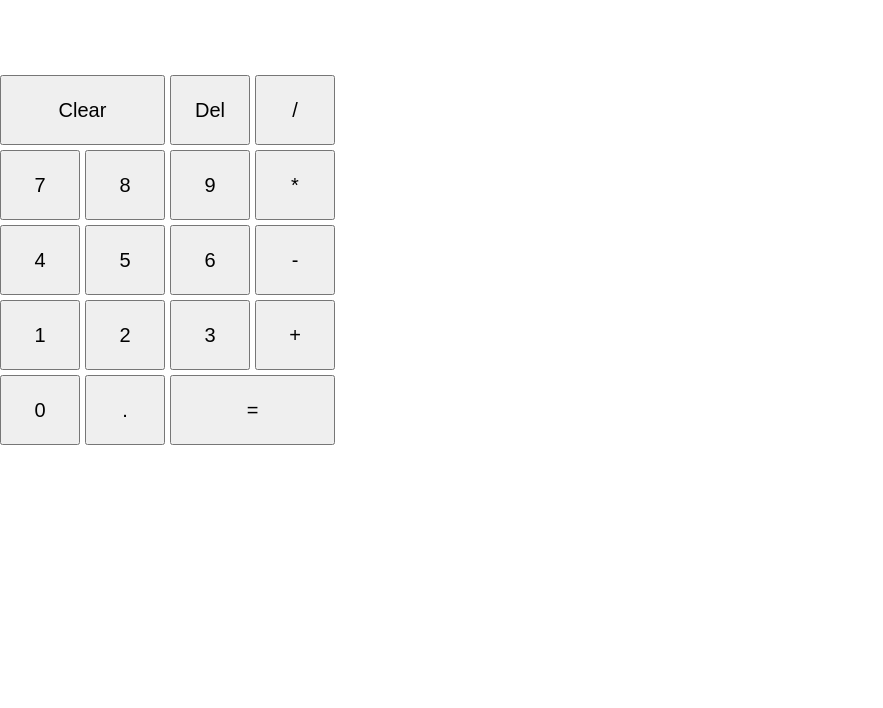
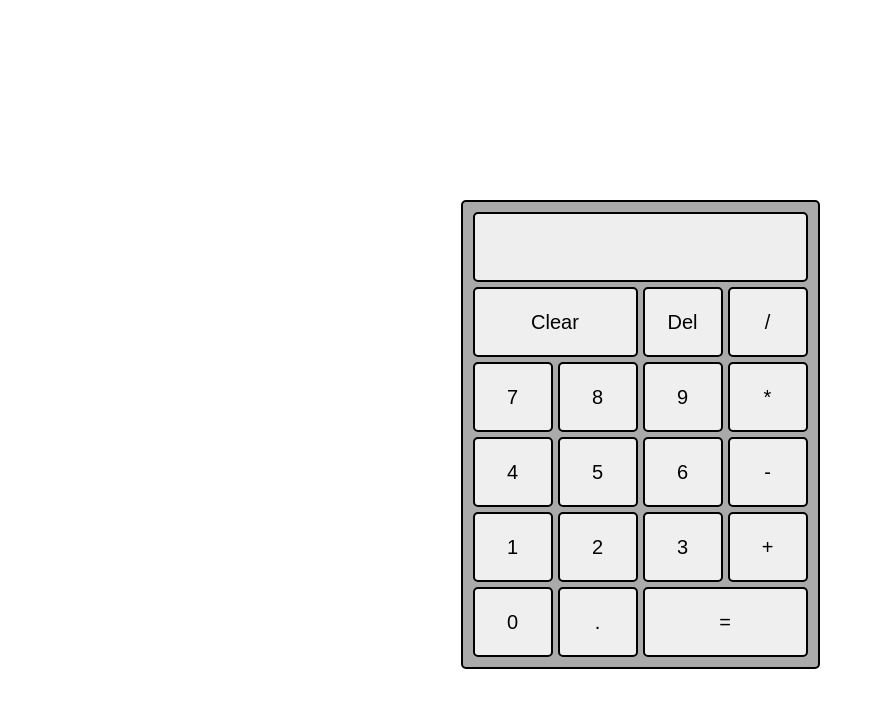
Before and after one commit to CJKbarts/calculator, a plain HTML site: page index.html in a window 1280 px wide. Shown: the whole page, without its empty margins (0-883 px from the left). Drawn offline with Linux system fonts and the light colour scheme.

Commit message:
Add style changes and fix bug
Add padding around screen content
Add display for currentOperator

Fix equals bug
Entering a digit after entering equals button was updating the display
value and not creating a new one

```diff
--- a/index.html
+++ b/index.html
@@ -7,12 +7,14 @@
     <link rel="stylesheet" href="style.css">
 </head>
 <body>
-    <div class="header"></div>
     <div class="main">
-        <div class="calculatorBase">
-            <div class="displayScreen">
+        <div class="calculator">
+            <div class="screen">
                 <div class="storedValueScreen"></div>
-                <div class="displayValueScreen"></div>
+                <div class="row">
+                    <div class="operatorScreen"></div>
+                    <div class="displayValueScreen"></div>
+                </div>
             </div>
             <div class="buttons column">
                 <div class="row">
@@ -50,7 +52,6 @@
             </div>
         </div>
     </div>
-    <div class="footer"></div>
     <script src="script.js"></script>
 </body>
 </html>
--- a/script.js
+++ b/script.js
@@ -5,8 +5,10 @@ let displayValue = "";
 let storedValue = null;
 let currentOperator = null;
 let operatorEntered = false;
+let equalsEntered = false;
 const displayValueScreen = document.querySelector(".displayValueScreen");
 const storedValueScreen = document.querySelector(".storedValueScreen");
+const operatorScreen = document.querySelector(".operatorScreen");
 
 const digitButtons = document.querySelectorAll(".digit");
 digitButtons.forEach(
@@ -17,6 +19,12 @@ digitButtons.forEach(
                 displayValue = button.textContent
                 updateDisplay();
                 operatorEntered = false;
+            }
+
+            else if (equalsEntered){
+                displayValue = button.textContent;
+                updateDisplay();
+                equalsEntered = false;
             }
 
             else {
@@ -30,6 +38,7 @@ digitButtons.forEach(
 function updateDisplay(){
     displayValueScreen.textContent = displayValue;
     storedValueScreen.textContent = storedValue;
+    operatorScreen.textContent = currentOperator;
 }
 
 const operatorButtons = document.querySelectorAll(".operator");
@@ -72,6 +81,8 @@ const equalsButton = document.querySelector("#equals");
 equalsButton.addEventListener("click", ()=> {
     displayValue = operate(+storedValue, +displayValue, currentOperator);
     storedValue = null;
+    equalsEntered = true;
+    currentOperator = null;
     updateDisplay();
 })
 
--- a/style.css
+++ b/style.css
@@ -4,28 +4,54 @@
     box-sizing: border-box;
 }
 
-/* Header */
+body{
+    display: flex;
+    justify-content: center;
+    align-items: center;
+}
 
 /* Main */
+.main{
+    padding: 200px;
+}
 
-.displayScreen{
+.calculator{
+    padding: 10px;
+    border: 2px solid black;
+    border-radius: 5px;
+    width: fit-content;
+    background-color: #aaa;
+}
+
+.screen{
     display: flex;
     flex-direction: column;
-    height: 75px;
+    height: 70px;
     width: 335px;
+    padding: 10px;
+    margin-bottom: 5px;
     font-size: larger;
+    border: 2px solid black;
+    border-radius: 5px;
+    background-color: #eee;
 }
 
-.displayValueScreen, .storedValueScreen{
+.screen .row, .storedValueScreen{
     display: flex;
     justify-content: end;
     align-items: end;
-    height: 50px;
-    width: 335px;
+    width: 315px;
+    height: 30px;
+    font-size: 20px;
+}
+
+.screen .row{
+    justify-content: space-between;
 }
 
 .storedValueScreen{
-    height: 25px;
+    height: 20px;
+    font-size: 18px;
 }
 
 .row,.column{
@@ -42,6 +68,8 @@ button {
     padding: 20px;
     width: 80px;
     height: 70px;
+    border-radius: 5px;
+    border: 2px solid black;
 }
 
 #clear, #equals {
```
